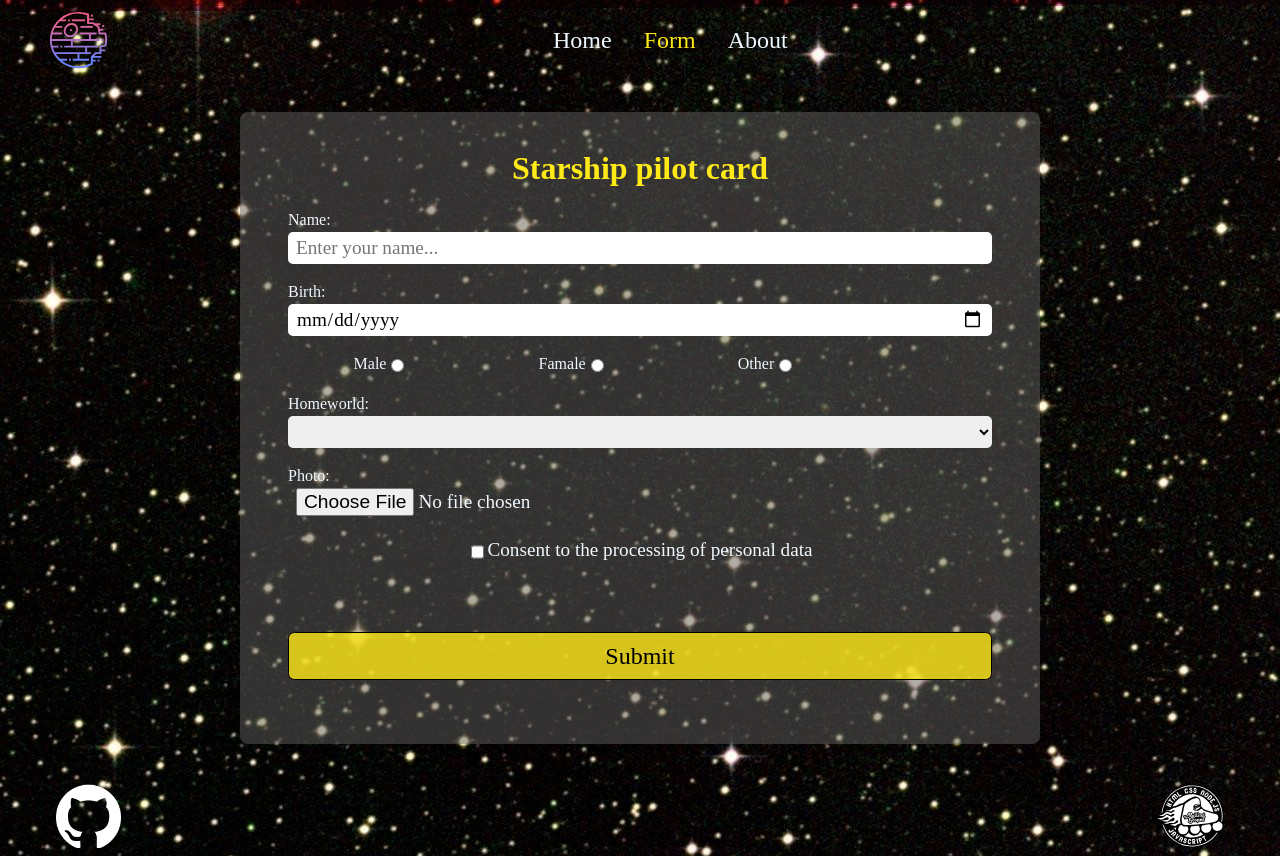
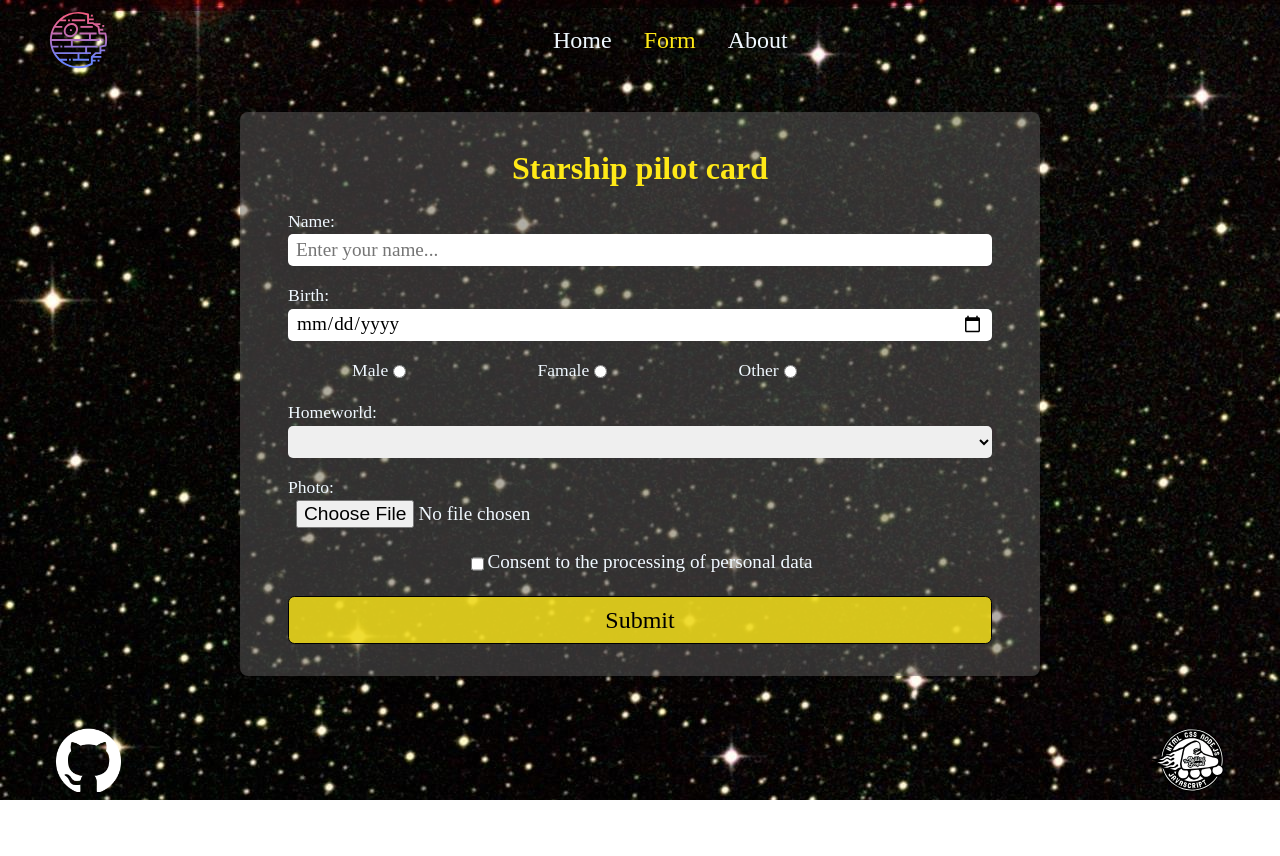
Before and after one commit to D1van007/firstReact, a React (Vite) app: page /form in a window 1280 px wide. After the commit the page ends 800 px from the top, so only its background shows below. Built offline with nearby package versions, Linux system fonts and the light colour scheme.

Commit message:
fix: fix style form

```diff
--- a/src/components/form/Form.module.css
+++ b/src/components/form/Form.module.css
@@ -22,6 +22,10 @@
   border-radius: 5px;
   border: none;
   cursor: pointer;
+}
+
+label {
+  font-size: 1.1rem;
 }
 
 .form_input__gender {
@@ -53,7 +57,7 @@
   padding: 0 auto;
   width: 100%;
   height: 3rem;
-  margin: 2rem 0;
+  margin: 0;
   border: none;
   border-radius: 0.4rem;
   background: rgb(255, 233, 23, 0.8);
@@ -66,7 +70,12 @@
 }
 
 .error_title {
-  height: '1rem';
-  color: 'red';
+  color: red;
   padding: 0;
+  font-size: 1rem;
+  text-align: center;
 }
+
+.title {
+  color: rgb(255, 233, 23);
+}
--- a/src/components/form/Form.tsx
+++ b/src/components/form/Form.tsx
@@ -57,7 +57,7 @@ function Form() {
       className={styles.form_inputs}
       onSubmit={handleSubmit(handleFormSubmit)}
     >
-      <h1 style={{ color: 'rgb(255, 233, 23)' }}>Starship pilot card</h1>
+      <h1 className={`${styles.title}`}>Starship pilot card</h1>
       <label htmlFor="name-input" style={{ width: '100%' }}>
         Name:
         <input
@@ -170,6 +170,7 @@ function Form() {
           {errors?.foto && <p>{errors?.foto.message || 'Errors!'}</p>}
         </div>
       </label>
+      <div>
         <label
           htmlFor="checkboxAccept"
           className={`${styles.form_input__checkbox} ${styles.form_input}`}
@@ -188,6 +189,7 @@ function Form() {
         <div className={`${styles.error_title}`}>
           {errors?.checkbox && <p>{errors?.checkbox.message || 'Errors!'}</p>}
         </div>
+      </div>
       <button type="submit" className={styles.form_btn}>
         Submit
       </button>
```
Lines whose indentation alone changed are shown as unchanged.
